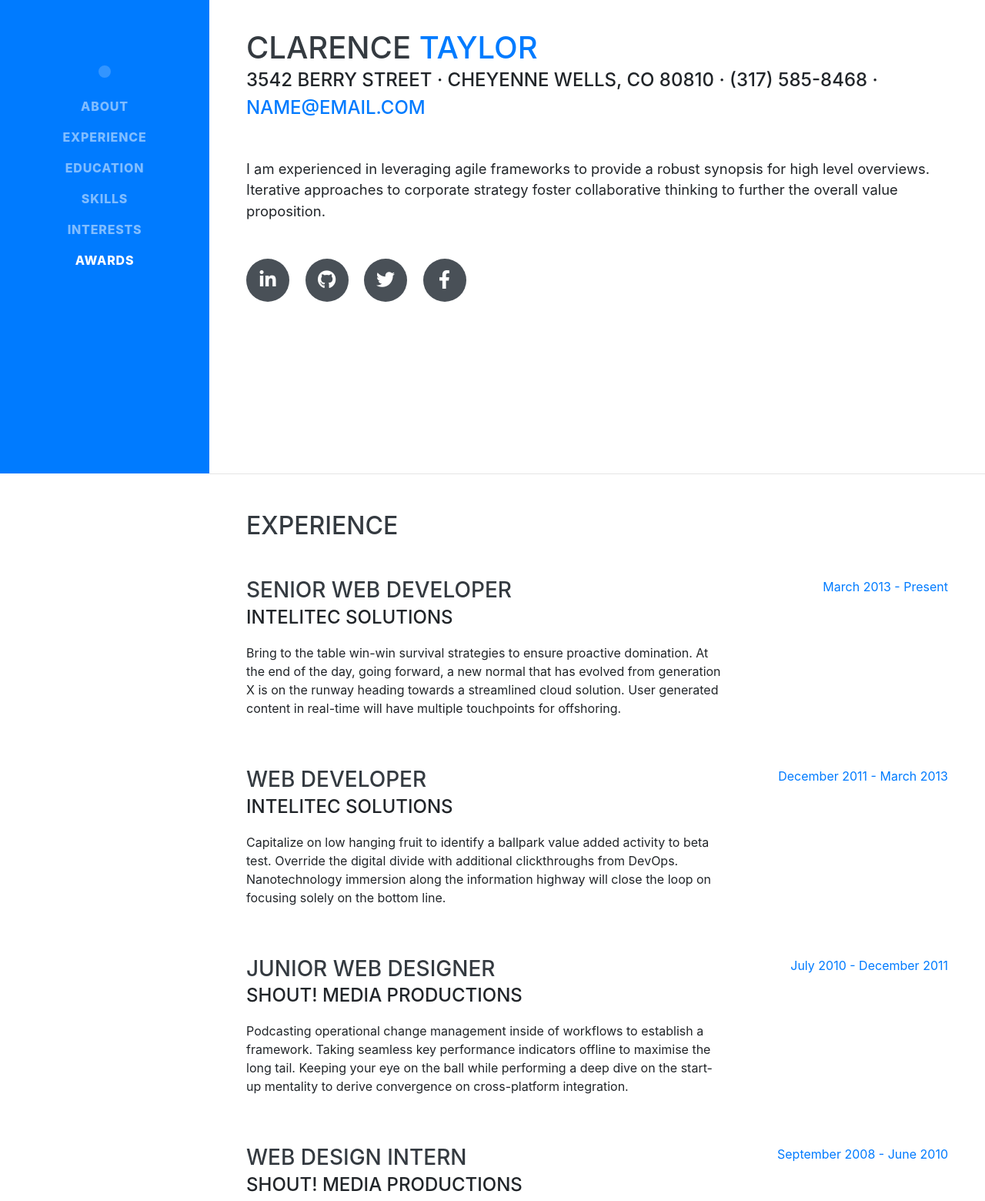
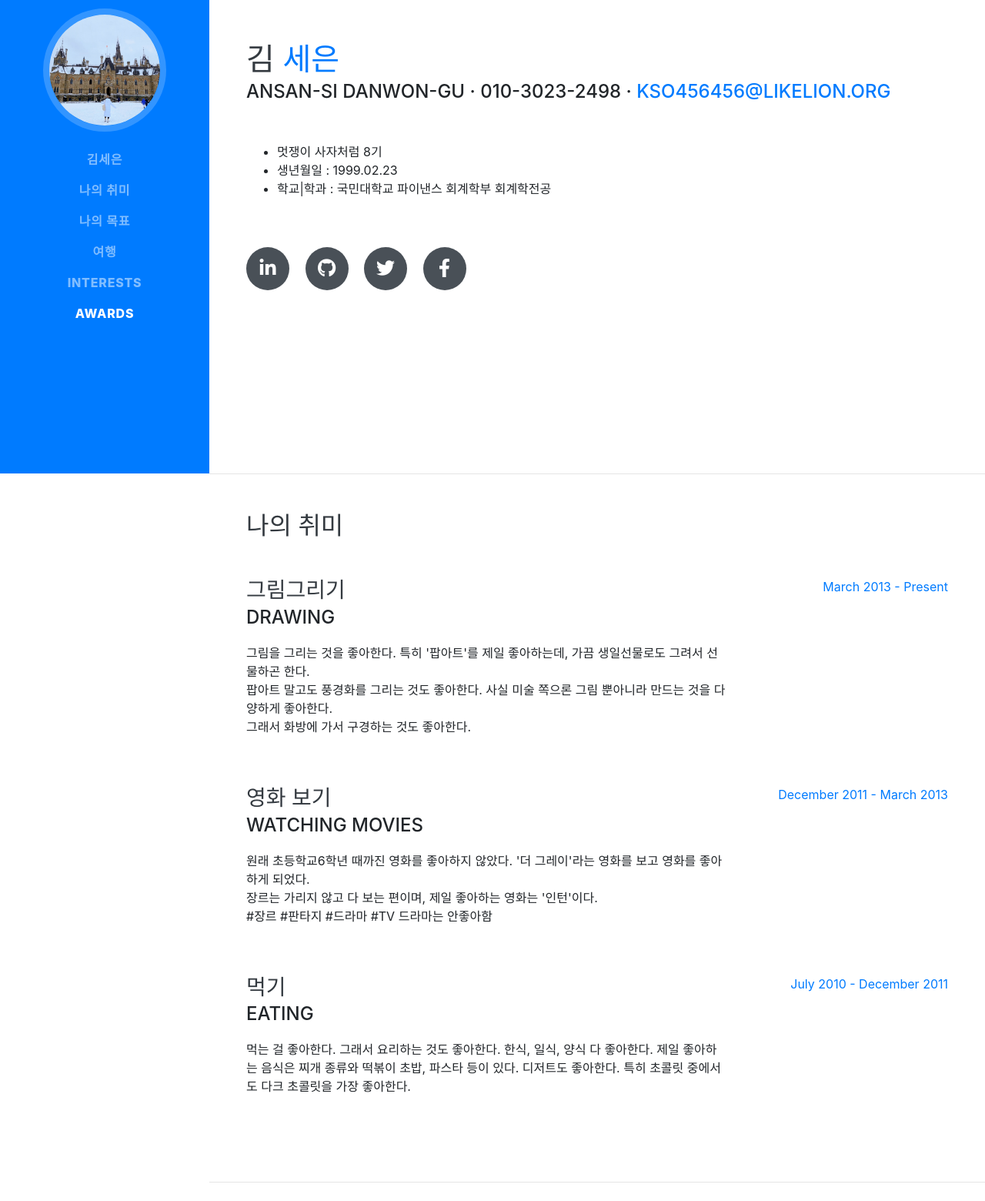
Before and after one commit to k-ssen/k-ssen.github.io, a website with bundled scripts: page index.html in a window 1280 px wide. Shown: the part 185-1745 px from the top of the page at 77% size. Built offline with nearby package versions, Linux system fonts and the light colour scheme; files whose address does not match are found by name; a web font is replaced by a local one.

Commit message:
first commit

```diff
--- a/index.html
+++ b/index.html
@@ -29,7 +29,7 @@
     <a class="navbar-brand js-scroll-trigger" href="#page-top">
       <span class="d-block d-lg-none">김세은</span>
       <span class="d-none d-lg-block">
-        <img class="img-fluid img-profile rounded-circle mx-auto mb-2" src="KakaoTalk_20200416_043653985.jpg" alt="">
+        <img class="img-fluid img-profile rounded-circle mx-auto mb-2" src="img/프로필.jpg" alt="">
       </span>
     </a>
     <button class="navbar-toggler" type="button" data-toggle="collapse" data-target="#navbarSupportedContent" aria-controls="navbarSupportedContent" aria-expanded="false" aria-label="Toggle navigation">
@@ -38,16 +38,16 @@
     <div class="collapse navbar-collapse" id="navbarSupportedContent">
       <ul class="navbar-nav">
         <li class="nav-item">
-          <a class="nav-link js-scroll-trigger" href="#about">About</a>
+          <a class="nav-link js-scroll-trigger" href="#about">김세은</a>
         </li>
         <li class="nav-item">
-          <a class="nav-link js-scroll-trigger" href="#experience">Experience</a>
+          <a class="nav-link js-scroll-trigger" href="#experience">나의 취미</a>
         </li>
         <li class="nav-item">
-          <a class="nav-link js-scroll-trigger" href="#education">Education</a>
+          <a class="nav-link js-scroll-trigger" href="#education">나의 목표</a>
         </li>
         <li class="nav-item">
-          <a class="nav-link js-scroll-trigger" href="#skills">Skills</a>
+          <a class="nav-link js-scroll-trigger" href="#skills">여행</a>
         </li>
         <li class="nav-item">
           <a class="nav-link js-scroll-trigger" href="#interests">Interests</a>
@@ -63,15 +63,22 @@
 
     <section class="resume-section p-3 p-lg-5 d-flex align-items-center" id="about">
       <div class="w-100">
-        <h1 class="mb-0">Clarence
-          <span class="text-primary">Taylor</span>
-        </h1>
-        <div class="subheading mb-5">3542 Berry Street · Cheyenne Wells, CO 80810 · (317) 585-8468 ·
-          <a href="mailto:name@email.com">name@email.com</a>
+        <h1 class="mb-0"> 김
+        <span class="text-primary">세은</span></h1>
+        <div class="subheading mb-5">ansan-si Danwon-gu · 010-3023-2498 ·
+          <a href="mailto:kso456456@likelion.org">kso456456@likelion.org</a>
         </div>
-        <p class="lead mb-5">I am experienced in leveraging agile frameworks to provide a robust synopsis for high level overviews. Iterative approaches to corporate strategy foster collaborative thinking to further the overall value proposition.</p>
+        <p class="lead mb-5">
+          <ul>
+          <li>멋쟁이 사자처럼 8기</li>
+          <li>생년월일 : 1999.02.23</li>
+          <li>학교|학과 : 국민대학교 파이낸스 회계학부 회계학전공</li>
+        </ul>
+        </p>
+        <br>
+        <br>
         <div class="social-icons">
-          <a href="#">
+          <a href="https://www.instagram.com/k_ssen_223/?hl=ko">
             <i class="fab fa-linkedin-in"></i>
           </a>
           <a href="#">
@@ -91,13 +98,13 @@
 
     <section class="resume-section p-3 p-lg-5 d-flex justify-content-center" id="experience">
       <div class="w-100">
-        <h2 class="mb-5">Experience</h2>
+        <h2 class="mb-5">나의 취미</h2>
 
         <div class="resume-item d-flex flex-column flex-md-row justify-content-between mb-5">
           <div class="resume-content">
-            <h3 class="mb-0">Senior Web Developer</h3>
-            <div class="subheading mb-3">Intelitec Solutions</div>
-            <p>Bring to the table win-win survival strategies to ensure proactive domination. At the end of the day, going forward, a new normal that has evolved from generation X is on the runway heading towards a streamlined cloud solution. User generated content in real-time will have multiple touchpoints for offshoring.</p>
+            <h3 class="mb-0">그림그리기</h3>
+            <div class="subheading mb-3">drawing</div>
+            <p>그림을 그리는 것을 좋아한다. 특히 '팝아트'를 제일 좋아하는데, 가끔 생일선물로도 그려서 선물하곤 한다.<br> 팝아트 말고도 풍경화를 그리는 것도 좋아한다. 사실 미술 쪽으론 그림 뿐아니라 만드는 것을 다양하게 좋아한다.<br> 그래서 화방에 가서 구경하는 것도 좋아한다.</p>
           </div>
           <div class="resume-date text-md-right">
             <span class="text-primary">March 2013 - Present</span>
@@ -106,9 +113,9 @@
 
         <div class="resume-item d-flex flex-column flex-md-row justify-content-between mb-5">
           <div class="resume-content">
-            <h3 class="mb-0">Web Developer</h3>
-            <div class="subheading mb-3">Intelitec Solutions</div>
-            <p>Capitalize on low hanging fruit to identify a ballpark value added activity to beta test. Override the digital divide with additional clickthroughs from DevOps. Nanotechnology immersion along the information highway will close the loop on focusing solely on the bottom line.</p>
+            <h3 class="mb-0">영화 보기</h3>
+            <div class="subheading mb-3">Watching movies</div>
+            <p>원래 초등학교6학년 때까진 영화를 좋아하지 않았다. '더 그레이'라는 영화를 보고 영화를 좋아하게 되었다. <br>장르는 가리지 않고 다 보는 편이며, 제일 좋아하는 영화는 '인턴'이다.<br>#장르 #판타지 #드라마 #TV 드라마는 안좋아함</p>
           </div>
           <div class="resume-date text-md-right">
             <span class="text-primary">December 2011 - March 2013</span>
@@ -117,9 +124,9 @@
 
         <div class="resume-item d-flex flex-column flex-md-row justify-content-between mb-5">
           <div class="resume-content">
-            <h3 class="mb-0">Junior Web Designer</h3>
-            <div class="subheading mb-3">Shout! Media Productions</div>
-            <p>Podcasting operational change management inside of workflows to establish a framework. Taking seamless key performance indicators offline to maximise the long tail. Keeping your eye on the ball while performing a deep dive on the start-up mentality to derive convergence on cross-platform integration.</p>
+            <h3 class="mb-0">먹기</h3>
+            <div class="subheading mb-3">eating</div>
+            <p>먹는 걸 좋아한다. 그래서 요리하는 것도 좋아한다. 한식, 일식, 양식 다 좋아한다. 제일 좋아하는 음식은 찌개 종류와 떡볶이 초밥, 파스타 등이 있다. 디저트도 좋아한다. 특히 초콜릿 중에서도 다크 초콜릿을 가장 좋아한다. </p>
           </div>
           <div class="resume-date text-md-right">
             <span class="text-primary">July 2010 - December 2011</span>
@@ -128,12 +135,8 @@
 
         <div class="resume-item d-flex flex-column flex-md-row justify-content-between">
           <div class="resume-content">
-            <h3 class="mb-0">Web Design Intern</h3>
-            <div class="subheading mb-3">Shout! Media Productions</div>
-            <p>Collaboratively administrate empowered markets via plug-and-play networks. Dynamically procrastinate B2C users after installed base benefits. Dramatically visualize customer directed convergence without revolutionary ROI.</p>
           </div>
           <div class="resume-date text-md-right">
-            <span class="text-primary">September 2008 - June 2010</span>
           </div>
         </div>
 
@@ -145,11 +148,11 @@
 
     <section class="resume-section p-3 p-lg-5 d-flex align-items-center" id="education">
       <div class="w-100">
-        <h2 class="mb-5">Education</h2>
+        <h2 class="mb-5">목표</h2>
 
         <div class="resume-item d-flex flex-column flex-md-row justify-content-between mb-5">
           <div class="resume-content">
-            <h3 class="mb-0">University of Colorado Boulder</h3>
+            <h3 class="mb-0">직업</h3>
             <div class="subheading mb-3">Bachelor of Science</div>
             <div>Computer Science - Web Development Track</div>
             <p>GPA: 3.23</p>
```
Also changed, not shown: img/프로필.jpg (added).
